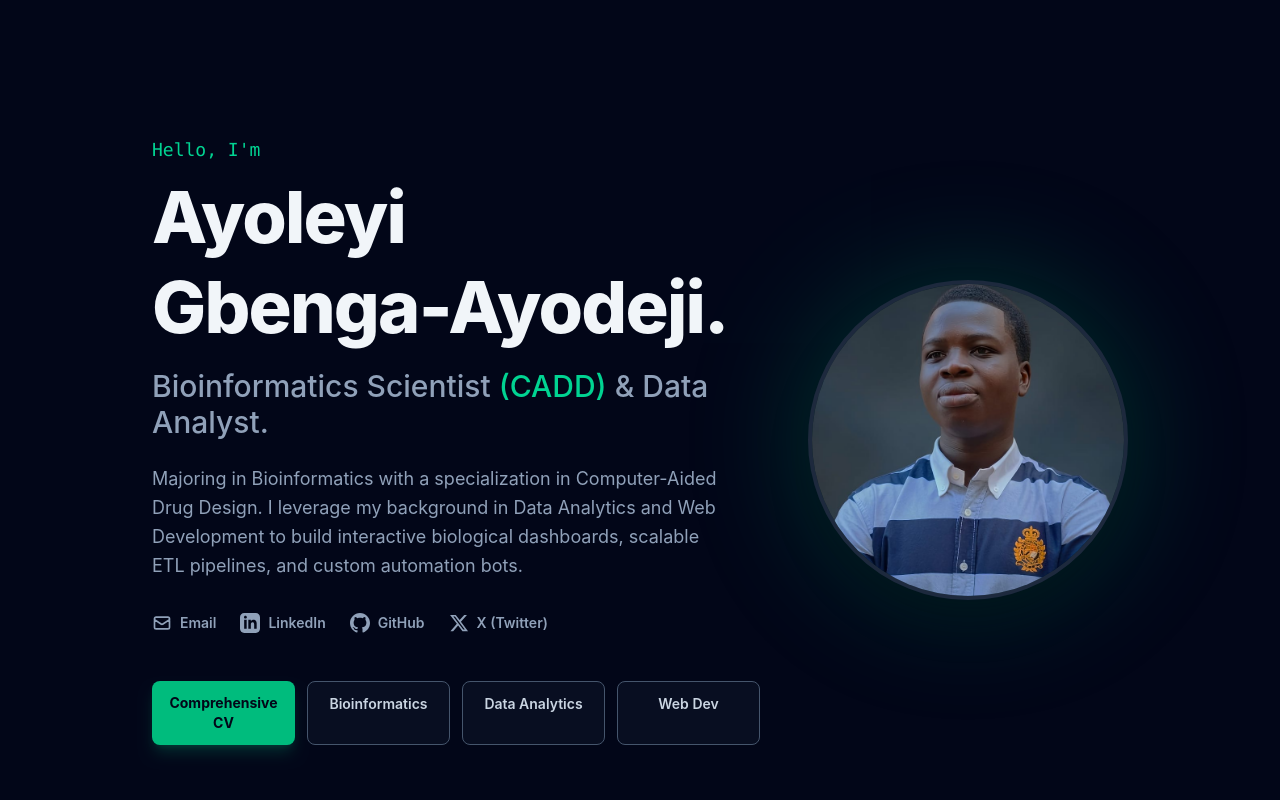
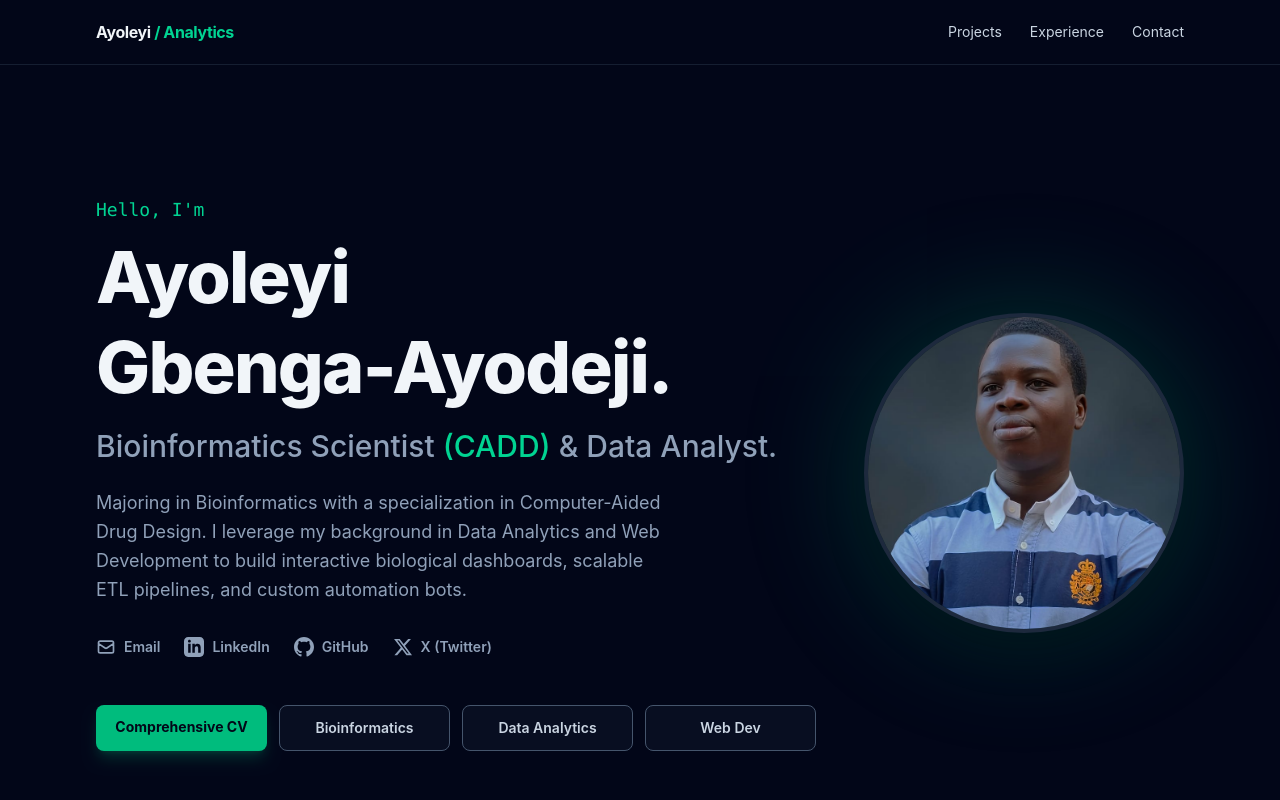
Before and after one commit to Ayoleyi-dev/ayoleyi-portfolio, a React (Vite) app: page / in a window 1280 px wide. Shown: the top 800 px of the page. Built offline with nearby package versions, Linux system fonts and the light colour scheme.

Commit message:
feat(portfolio): refresh src/App.jsx for analyst-focused recruiting

```diff
--- a/src/App.jsx
+++ b/src/App.jsx
@@ -4,17 +4,33 @@ import Projects from './components/Projects';
 import Experience from './components/Experience';
 import Contact from './components/Contact';
 
-function App() {
+export default function App() {
   return (
-    <div className="min-h-screen bg-slate-950 text-slate-100 font-sans selection:bg-emerald-500 selection:text-slate-900">
-      <main className="max-w-5xl mx-auto px-4 sm:px-6 py-8 md:py-12 lg:py-20 flex flex-col gap-16 md:gap-24">
+    <div className="min-h-screen bg-slate-950 text-slate-100 font-sans selection:bg-emerald-400 selection:text-slate-950">
+      <a href="#main-content" className="sr-only focus:not-sr-only focus:fixed focus:top-2 focus:left-2 focus:z-50 focus:rounded-lg focus:bg-emerald-400 focus:p-3 focus:text-slate-950">
+        Skip to content
+      </a>
+      <header className="border-b border-slate-800/70">
+        <nav aria-label="Main navigation" className="mx-auto flex max-w-6xl flex-wrap items-center justify-between gap-4 px-5 py-5 sm:px-8">
+          <a href="#top" className="font-bold tracking-tight text-slate-100 hover:text-emerald-400">
+            Ayoleyi <span className="text-emerald-400">/ Analytics</span>
+          </a>
+          <div className="flex items-center gap-4 text-sm text-slate-300 sm:gap-7">
+            <a className="hover:text-emerald-400" href="#projects">Projects</a>
+            <a className="hover:text-emerald-400" href="#experience">Experience</a>
+            <a className="hover:text-emerald-400" href="#contact">Contact</a>
+          </div>
+        </nav>
+      </header>
+      <main id="main-content" className="mx-auto flex max-w-6xl flex-col gap-20 px-5 pb-16 pt-8 sm:px-8 md:gap-28 md:pt-12">
         <Hero />
         <Projects />
         <Experience />
         <Contact />
       </main>
+      <footer className="border-t border-slate-800 px-5 py-6 text-center text-xs text-slate-500">
+        © {new Date().getFullYear()} Ayoleyi Gbenga-Ayodeji · Portfolio projects clearly distinguish synthetic data from real observations.
+      </footer>
     </div>
   );
 }
-
-export default App;
```
